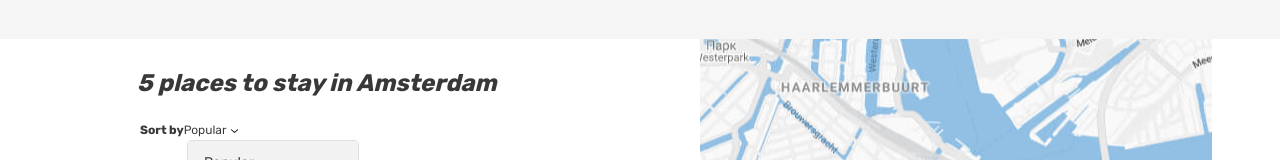
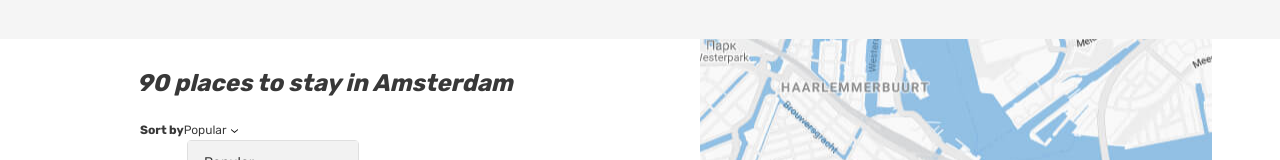
Before and after one commit to VadimCpp/six-cities, a React (Create React App) app in the folder project/: page / in a window 1280 px wide. Shown: the part 146-306 px from the top of the page. Built offline with nearby package versions, Linux system fonts and the light colour scheme.

Commit message:
Connect offers from mocks

```diff
--- a/project/src/index.js
+++ b/project/src/index.js
@@ -1,53 +1,10 @@
 import React from 'react';
 import ReactDOM from 'react-dom';
 import App from './components/app/app';
-
-const hotels = [
-  {
-    'preview': 'https://7.react.pages.academy/static/hotel/19.jpg',
-    'title': 'The Pondhouse - A Magical Place',
-    'rating': 4.3,
-    'type': 'hotel',
-    'price': 448,
-    'id': 3,
-  },
-  {
-    'preview': 'https://7.react.pages.academy/static/hotel/1.jpg',
-    'title': 'Waterfront with extraordinary view',
-    'rating': 2,
-    'type': 'room',
-    'price': 285,
-    'id': 4,
-  },
-  {
-    'preview': 'https://7.react.pages.academy/static/hotel/8.jpg',
-    'title': 'Perfectly located Castro',
-    'rating': 2.8,
-    'type': 'room',
-    'price': 162,
-    'id': 5,
-  },
-  {
-    'preview': 'https://7.react.pages.academy/static/hotel/7.jpg',
-    'title': 'Amazing and Extremely Central Flat',
-    'rating': 2.2,
-    'type': 'room',
-    'price': 245,
-    'id': 6,
-  },
-  {
-    'preview': 'https://7.react.pages.academy/static/hotel/18.jpg',
-    'title': 'Waterfront with extraordinary view',
-    'rating': 3,
-    'type': 'room',
-    'price': 217,
-    'id': 7,
-  },
-];
-const places = hotels.length;
+import offers from './mocks/offers.json';
 
 ReactDOM.render(
   <React.StrictMode>
-    <App places={places} hotels={hotels}/>
+    <App places={offers.length} hotels={offers}/>
   </React.StrictMode>,
   document.getElementById('root'));
```
Also changed, not shown: project/src/mocks/offers.json.
